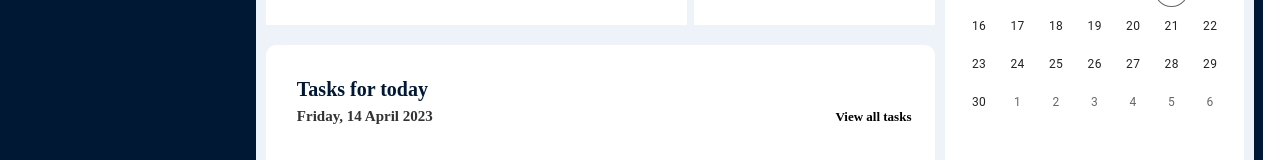
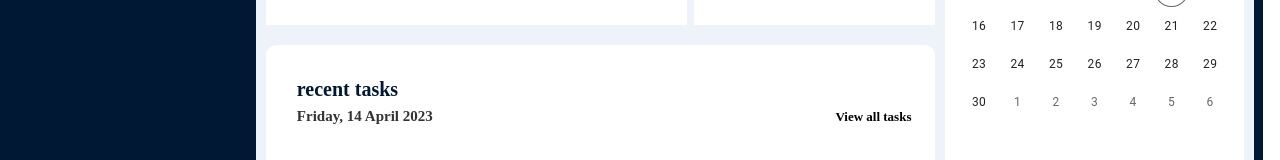
Before and after one commit to davidnyiringabo/tasker, a React (Vite) app: page /main in a window 1280 px wide. Shown: the part 516-676 px from the top of the page. Built offline with nearby package versions, Linux system fonts and the light colour scheme; no server answers.

Commit message:
Update Overview.tsx

```diff
--- a/src/assets/components/RenderedComponents/Overview/Overview.tsx
+++ b/src/assets/components/RenderedComponents/Overview/Overview.tsx
@@ -67,7 +67,7 @@ const Calendar = ({tasks}:Props)=>{
                 <div className="overviewTasksContainer">
                   <div className='tasks-upper-header'>
                     <div className='tasks-upper-header-left'>
-                      <h3>Tasks for today</h3>
+                      <h3>recent tasks</h3>
                         <h5>{today}, {todayDate} {thisMonth} {thisyeah}</h5>
                     </div>
 
```
